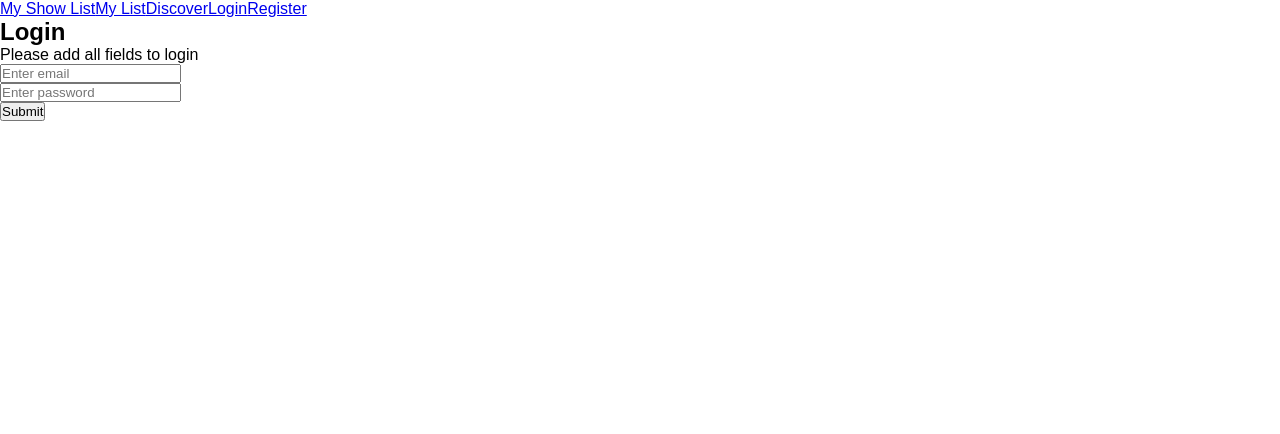
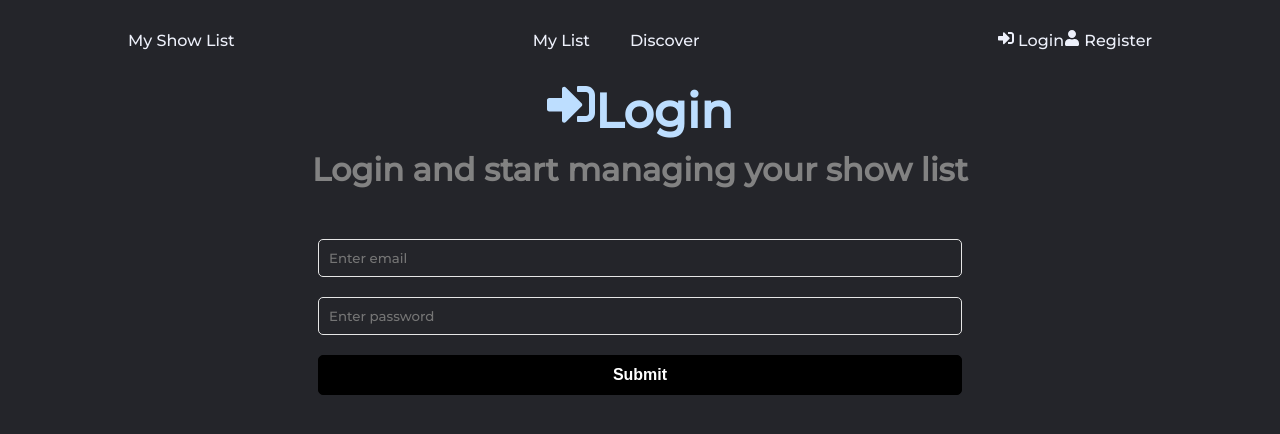
Before and after one commit to ozan98/my-show-list, a React (Create React App) app in the folder frontend/: page /login in a window 1280 px wide. Shown: the top 434 px of the page. Built offline with nearby package versions, Linux system fonts and the light colour scheme.

Commit message:
[style][frontend] initial navbar style

```diff
--- a/frontend/package.json
+++ b/frontend/package.json
@@ -11,6 +11,7 @@
     "axios": "^0.27.2",
     "react": "^18.1.0",
     "react-dom": "^18.1.0",
+    "react-icons": "^4.4.0",
     "react-redux": "^8.0.2",
     "react-router-dom": "^6.3.0",
     "react-scripts": "5.0.1",
--- a/frontend/src/components/Header.jsx
+++ b/frontend/src/components/Header.jsx
@@ -1,4 +1,5 @@
 import {Link, useNavigate } from 'react-router-dom'
+import {FaSignInAlt, FaSignOutAlt, FaUser} from 'react-icons/fa'
 import {useSelector, useDispatch} from 'react-redux'
 import {logout, reset} from '../features/auth/authSlice'
 import {resetMedia} from '../features/media/mediaSlice'
@@ -18,38 +19,74 @@ function Header() {
     }
 
     return (
+        // <header className="header">
+        //     <div className="logo">
+        //         <Link to="/">My Show List</Link>
+        //     </div>
+
+        //     <div>
+        //         <Link to="/mylist">My List</Link>
+        //     </div>
+
+        //     <div>
+        //         <Link to="/discover">Discover</Link>
+        //     </div>
+
+        //     {!user ?
+        //     (
+        //         <>
+        //         <div>
+        //             <Link to="/login">Login</Link>
+        //         </div>
+
+        //         <div>
+        //             <Link to="/register">Register</Link>
+        //         </div>
+        //         </>
+        //     )
+        //     :
+        //     (
+        //         <div>
+        //             <button onClick={onLogout}>Logout</button>
+        //         </div>
+        //     )
+        //     }
+        // </header>
         <header className="header">
-            <div>
-                <Link to="/">My Show List</Link>
+            <div className="logo">
+                <Link to="/"> My Show List</Link>
             </div>
 
+            <nav>
+                <ul className="nav-links">
+                    <li>
+                        <Link to="/mylist">My List</Link>
+                    </li>
+                    <li>
+                        <Link to="/discover">Discover</Link>
+                    </li>
+                </ul>
+            </nav>
             <div>
-                <Link to="/mylist">My List</Link>
+            {user ? (
+                        <>
+                            <button onClick={onLogout}>
+                                <FaSignOutAlt />Logout
+                            </button>
+                        </>
+                    ) :
+                    (
+                        <>
+                            <Link to="/login">
+                                <FaSignInAlt /> Login
+                            </Link>
+
+                            <Link to="/register">
+                                <FaUser /> Register
+                            </Link>
+                        </>
+                    )}
             </div>
-
-            <div>
-                <Link to="/discover">Discover</Link>
-            </div>
-
-            {!user ?
-            (
-                <>
-                <div>
-                    <Link to="/login">Login</Link>
-                </div>
-
-                <div>
-                    <Link to="/register">Register</Link>
-                </div>
-                </>
-            )
-            :
-            (
-                <div>
-                    <button onClick={onLogout}>Logout</button>
-                </div>
-            )
-            }
         </header>
     )
 }
--- a/frontend/src/index.css
+++ b/frontend/src/index.css
@@ -1,15 +1,117 @@
-@import url('https://fonts.googleapis.com/css2?family=Poppins:wght@300;400;600;700&display=swap');
+/* @import url('https://fonts.googleapis.com/css2?family=Poppins:wght@300;400;600;700&display=swap'); */
+@import url('https://fonts.googleapis.com/css?family=Montserrat:500');
 
 * {
     margin: 0;
     padding: 0;
     box-sizing: border-box;
+    background-color: #24252A;
 }
 
 body {
-    font-family: 'Poppings', sans-serif;
+    /* font-family: 'Poppings', sans-serif; */
+    font-family: "Montserrat", sans-serif;
+    color: hsl(210, 100%, 87%);
     height: 100vh;
+    /* background: linear-gradient(to right, hsl(210, 100%, 8%), hsl(210, 100%, 16%)); */
 }
+
+.header li,
+.header a,
+.header button {
+    font-weight: 500;
+    font-size: 16px;
+    color: #edf0fa;
+    text-decoration: none;
+}
+
+header {
+    display: flex;
+    justify-content: space-between;
+    align-items: center;
+    padding: 30px 10%;
+}
+
+.logo {
+    cursor: pointer;
+}
+
+.nav-links {
+    list-style: none;
+}
+
+.nav-links li {
+    /* side by side */
+    display: inline-block;
+    padding: 0px 20px;
+}
+
+.nav-links li a {
+    transition: all 0.3s ease 0s;
+}
+
+.nav-links li a:hover {
+    color: #0088a9;
+}
+
+button {
+    padding: 9px 25px;
+    background-color: rgba(0, 136, 169, 1);
+    border: none;
+    border-radius: 50px;
+    cursor: pointer;
+    transition: all 0.3s ease 0s;
+}
+
+i {
+    background-color: rgba(0, 136, 169, 1);
+
+}
+
+
+h1,
+h2,
+h3 {
+  font-weight: 600;
+  margin-bottom: 10px;
+}
+
+.heading {
+    font-size: 2rem;
+    font-weight: 700;
+    margin-bottom: 50px;
+    padding: 0 20px;
+}
+
+.heading p {
+    color: #828282;
+}
+
+.form {
+    width: 70%;
+    margin: 0 auto;
+}
+
+.form-group {
+    margin-bottom: 10px
+}
+
+.form-group input,
+.form-group textarea,
+.form-group select {
+    width: 100%;
+    padding: 10px;
+    border: 1px solid #e6e6e6;
+    border-radius: 5px;
+    margin-bottom: 10px;
+    font-family: inherit;
+}
+
+.form-group label {
+    text-align: left;
+    display: block;
+    margin: 0 0 5px 3px;
+  }
 
 .container {
     width: 100%;
@@ -20,6 +122,27 @@ body {
 }
 .header {
     display: flex;
+}
+
+.btn {
+    padding: 10px 20px;
+    border: 1px solid #000;
+    border-radius: 5px;
+    background: #000;
+    color: #fff;
+    font-size: 16px;
+    font-weight: 700;
+    cursor: pointer;
+    text-align: center;
+    appearance: button;
+    display: flex;
+    align-items: center;
+    justify-content: center;
+}
+
+.btn-block {
+    width: 100%;
+    margin-bottom: 20px;
 }
 
 .trending-movie-continer {
@@ -34,3 +157,9 @@ img {
     height: 500px;
     width: 300px;
 }
+
+@media (max-width: 600px) {
+    .form{
+        width: 90%;
+    }
+}
--- a/frontend/src/pages/Login.jsx
+++ b/frontend/src/pages/Login.jsx
@@ -1,4 +1,5 @@
 import {toast} from 'react-toastify'
+import {FaSignInAlt} from 'react-icons/fa'
 import {useState, useEffect} from 'react'
 import {useNavigate} from 'react-router-dom'
 import {useSelector, useDispatch} from 'react-redux'
@@ -50,16 +51,15 @@ function Login() {
     }
 
     return (
-        <>
+        <>  <div className="container">
                 <section className="heading">
-                <h1>Login</h1>
-                <p>Please add all fields to login</p>
+                    <h1><FaSignInAlt />Login</h1>
+                    <p>Login and start managing your show list</p>
                 </section>
 
-            <section>
+                <section className="form">
                     <form onSubmit={onSubmit}>
                         <div className="form-group">
-                    <div>
                             <input
                                 type="email"
                                 id="email"
@@ -70,7 +70,7 @@ function Login() {
                             />
                         </div>
 
-                    <div>
+                        <div className="form-group">
                             <input
                                 type="password"
                                 id="password"
@@ -80,13 +80,12 @@ function Login() {
                                 onChange={onChange}
                             />
                         </div>
-                    </div>
-
                         <div className="form-group">
-                        <button type="submit">Submit</button>
+                            <button className="btn btn-block" type="submit">Submit</button>
                         </div>
                     </form>
                 </section>
+            </div>
         </>
     )
 }
--- a/frontend/src/pages/Register.jsx
+++ b/frontend/src/pages/Register.jsx
@@ -1,4 +1,5 @@
 import {toast} from 'react-toastify'
+import {FaUser} from 'react-icons/fa'
 import {useNavigate} from 'react-router-dom'
 import {useState, useEffect} from 'react'
 import {useSelector, useDispatch} from 'react-redux'
@@ -58,15 +59,15 @@ function Register() {
 
     return (
         <>
+            <div className="container">
                 <section className="heading">
-                <h1>Register</h1>
-                <p>Please add all fields to register</p>
+                    <h1><FaUser />Register</h1>
+                    <p>Please create an account</p>
                 </section>
 
-            <section>
+                <section className="form">
                     <form onSubmit={onSubmit}>
                         <div className="form-group">
-                    <div>
                             <input
                                 type="text"
                                 id="name"
@@ -77,7 +78,7 @@ function Register() {
                             />
                         </div>
 
-                    <div>
+                        <div className="form-group">
                             <input
                                 type="email"
                                 id="email"
@@ -88,7 +89,7 @@ function Register() {
                             />
                         </div>
 
-                    <div>
+                        <div className="form-group">
                             <input
                                 type="password"
                                 id="password"
@@ -99,7 +100,7 @@ function Register() {
                             />
                         </div>
 
-                    <div>
+                        <div className="form-group">
                             <input
                                 type="password"
                                 id="password2"
@@ -109,13 +110,13 @@ function Register() {
                                 onChange={onChange}
                             />
                         </div>
-                    </div>
 
                         <div className="form-group">
                             <button type="submit">Submit</button>
                         </div>
                     </form>
                 </section>
+            </div>
         </>
     )
 }
```
Also changed, not shown: 1 other file (tests, documents, lock files or other folders). Lines whose indentation alone changed are shown as unchanged.
